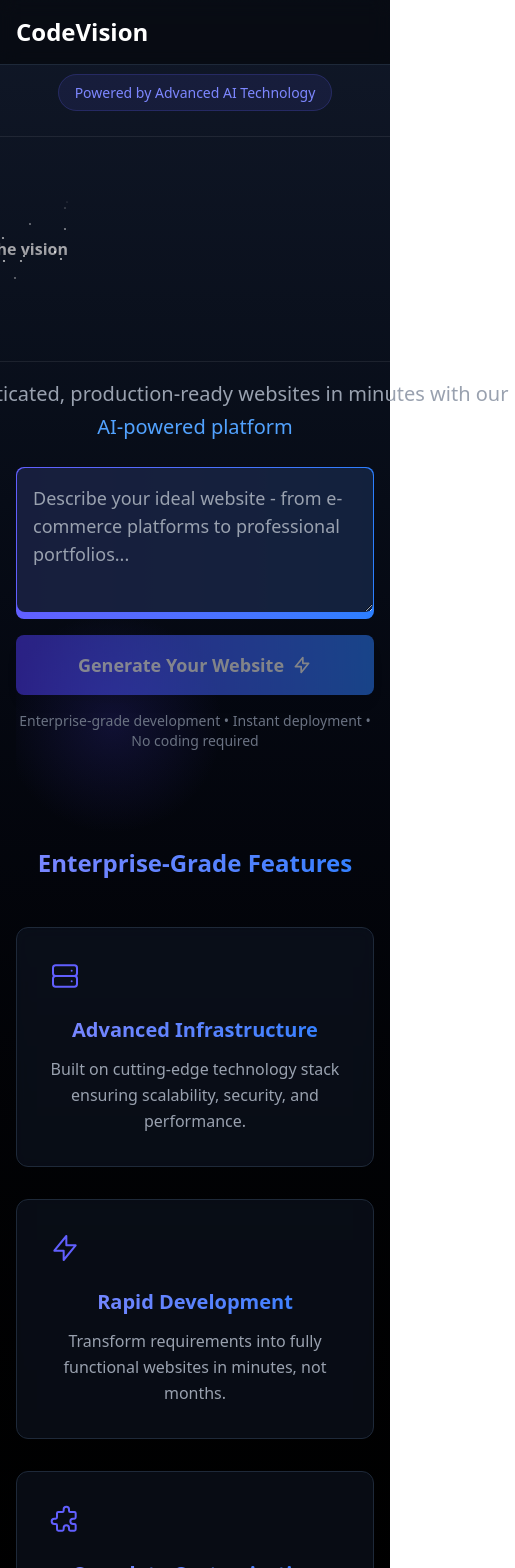
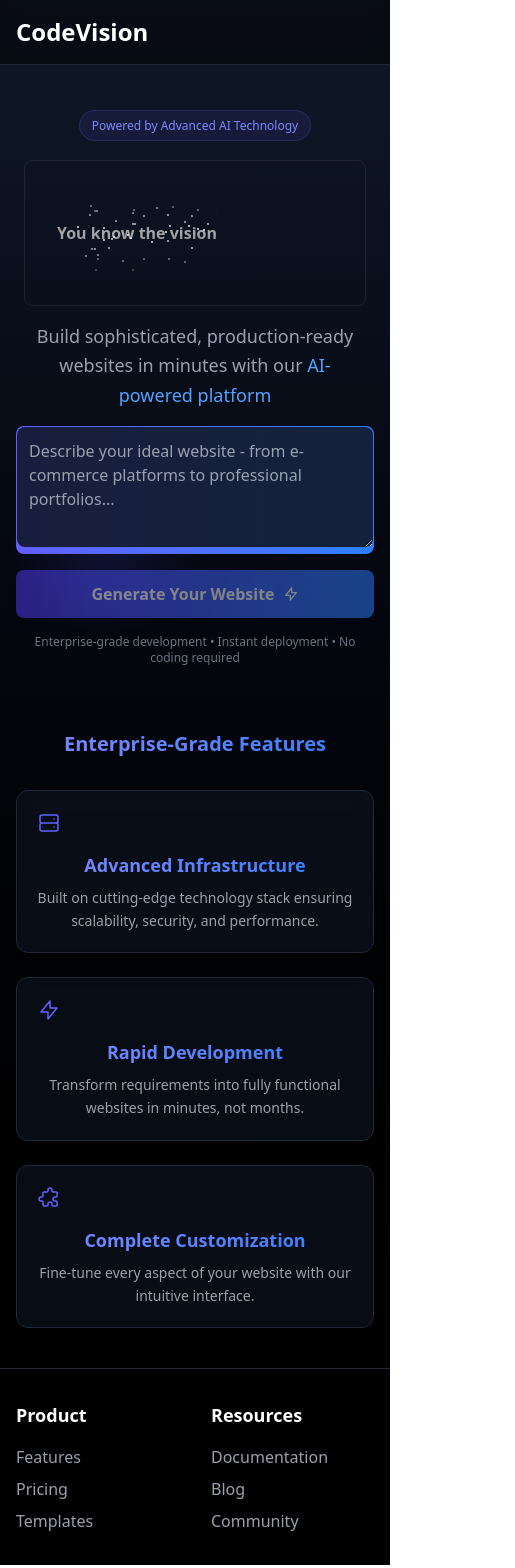
Before and after one commit to SankalpBadoni/CodeVision, a React (Vite) app in the folder client/: page / in a window 390 px wide. Shown: the top 1568 px of the page, 515 px wide, since content can reach past the window. Built offline with nearby package versions, Linux system fonts and the light colour scheme; no server answers.

Commit message:
fixed home UI for mobile view

```diff
--- a/client/src/components/TitleCard.jsx
+++ b/client/src/components/TitleCard.jsx
@@ -16,13 +16,29 @@ export const TextRevealCard = ({
   const [localWidth, setLocalWidth] = useState(0);
   const [isMouseOver, setIsMouseOver] = useState(false);
 
+  // Update dimensions when window resizes or on mount
   useEffect(() => {
-    if (cardRef.current) {
-      const { left, width: localWidth } =
-        cardRef.current.getBoundingClientRect();
-      setLeft(left);
-      setLocalWidth(localWidth);
-    }
+    const updateDimensions = () => {
+      if (cardRef.current) {
+        const rect = cardRef.current.getBoundingClientRect();
+        setLeft(rect.left);
+        setLocalWidth(rect.width);
+      }
+    };
+
+    // Initial calculation
+    updateDimensions();
+
+    // Setup resize listener
+    window.addEventListener('resize', updateDimensions);
+
+    // Re-calculate on scroll as position might change
+    window.addEventListener('scroll', updateDimensions);
+
+    return () => {
+      window.removeEventListener('resize', updateDimensions);
+      window.removeEventListener('scroll', updateDimensions);
+    };
   }, []);
 
   function mouseMoveHandler(event) {
@@ -30,8 +46,10 @@ export const TextRevealCard = ({
 
     const { clientX } = event;
     if (cardRef.current) {
-      const relativeX = clientX - left;
-      setWidthPercentage((relativeX / localWidth) * 100);
+      // Recalculate position each time to ensure accuracy
+      const rect = cardRef.current.getBoundingClientRect();
+      const relativeX = clientX - rect.left;
+      setWidthPercentage((relativeX / rect.width) * 100);
     }
   }
 
@@ -46,8 +64,10 @@ export const TextRevealCard = ({
     event.preventDefault();
     const clientX = event.touches[0].clientX;
     if (cardRef.current) {
-      const relativeX = clientX - left;
-      setWidthPercentage((relativeX / localWidth) * 100);
+      // Recalculate position each time to ensure accuracy
+      const rect = cardRef.current.getBoundingClientRect();
+      const relativeX = clientX - rect.left;
+      setWidthPercentage((relativeX / rect.width) * 100);
     }
   }
 
@@ -62,11 +82,11 @@ export const TextRevealCard = ({
       onTouchMove={touchMoveHandler}
       ref={cardRef}
       className={cn(
-        "bg-transparent border border-white/[0.08] w-[40rem] rounded-lg p-8 relative overflow-hidden",
+        "bg-transparent border border-white/[0.08] w-full max-w-[40rem] mx-auto rounded-lg p-8 relative overflow-hidden",
         className
       )}>
       {children}
-      <div className="h-40  relative flex items-center overflow-hidden">
+      <div className="h-20  relative flex items-center overflow-hidden">
         <motion.div
           style={{
             width: "100%",
--- a/client/src/routes/Home.jsx
+++ b/client/src/routes/Home.jsx
@@ -77,22 +77,22 @@ const Home = () => {
   };
 
   return (
-    <div className="container mx-auto px-4">
-      <div className="flex flex-col items-center justify-center min-h-[80vh] text-center pt-20 relative">
+    <div className="w-full overflow-x-hidden">
+      <div className="flex flex-col items-center justify-center min-h-[80vh] text-center pt-24 md:pt-20 relative max-w-full">
         <div className="absolute inset-0 -z-10 overflow-hidden">
-          <div className="absolute -top-40 -right-32 w-96 h-96 bg-indigo-500/10 rounded-full blur-3xl"></div>
-          <div className="absolute -bottom-40 -left-32 w-96 h-96 bg-blue-500/10 rounded-full blur-3xl"></div>
+          <div className="absolute -top-40 -right-32 w-72 md:w-96 h-72 md:h-96 bg-indigo-500/10 rounded-full blur-3xl"></div>
+          <div className="absolute -bottom-40 -left-32 w-72 md:w-96 h-72 md:h-96 bg-blue-500/10 rounded-full blur-3xl"></div>
         </div>
 
-        <div className="space-y-8 mb-6">
-          <div className="inline-block">
-            <span className="px-4 py-2 rounded-full text-sm font-medium bg-indigo-500/10 text-indigo-400 border border-indigo-500/20">
+        <div className="space-y-6 md:space-y-8 mb-4 md:mb-6 w-full px-4">
+          <div className="inline-block mt-4 md:mt-0">
+            <span className="px-3 py-1.5 md:px-4 md:py-2 rounded-full text-xs md:text-sm font-medium bg-indigo-500/10 text-indigo-400 border border-indigo-500/20">
               Powered by Advanced AI Technology
             </span>
           </div>
           <div className="max-w-4xl mx-auto space-y-4">
             <motion.div
-              className="absolute top-60 left-0 w-full h-[35%] opacity-20"
+              className="absolute top-40 md:top-60 left-0 w-full h-[35%] opacity-20"
               animate={{
                 background: [
                   "radial-gradient(circle at 20% 20%, #3b82f6 0%, transparent 20%)",
@@ -106,14 +106,14 @@ const Home = () => {
             {/* <h1 className="text-3xl md:text-5xl font-bold bg-gradient-to-r from-indigo-400 via-blue-500 to-indigo-600 text-transparent bg-clip-text leading-tight">
               Transform Your Vision Into Reality
             </h1> */}
-            <div>
+            <div className="px-2 md:px-0">
               <TextRevealCard
                 text="You know the vision "
                 revealText="We master the code ;) "
               ></TextRevealCard>
             </div>
 
-            <p className="text-xl md:text-2xl text-gray-400 font-light max-w-2xl mx-auto leading-relaxed">
+            <p className="text-lg md:text-xl lg:text-2xl text-gray-400 font-light max-w-2xl mx-auto leading-relaxed px-2 md:px-0">
               Build sophisticated, production-ready websites in minutes with our
               <span className="text-blue-400 font-normal">
                 {" "}
@@ -123,13 +123,13 @@ const Home = () => {
           </div>
         </div>
 
-        <div className="w-full max-w-2xl space-y-4 relative">
+        <div className="w-full px-4 max-w-2xl space-y-4 relative">
           <div className="p-[1px] rounded-lg bg-gradient-to-r from-indigo-500 to-blue-500">
             <textarea
               value={prompt}
               onChange={(e) => setPrompt(e.target.value)}
               placeholder="Describe your ideal website - from e-commerce platforms to professional portfolios..."
-              className="w-full p-4 rounded-lg bg-gray-900/90 border-none focus:outline-none text-white placeholder-gray-400 text-lg"
+              className="w-full p-3 md:p-4 rounded-lg bg-gray-900/90 border-none focus:outline-none text-white placeholder-gray-400 text-base md:text-lg"
               rows={4}
               onKeyDown={(e) => {
                 if(e.key === "Enter" && !e.shiftKey) {
@@ -144,7 +144,7 @@ const Home = () => {
           <button
             onClick={handleGenerate}
             disabled={isLoading || !prompt.trim()}
-            className={`w-full py-4 text-lg font-semibold bg-gradient-to-r from-indigo-600 to-blue-500
+            className={`w-full py-3 md:py-4 text-base md:text-lg font-semibold bg-gradient-to-r from-indigo-600 to-blue-500
               hover:from-indigo-700 hover:to-blue-600 transition-all duration-300 shadow-lg
               hover:shadow-xl rounded-lg flex items-center justify-center gap-2
               ${
@@ -154,7 +154,7 @@ const Home = () => {
             {isLoading ? (
               <>
                 <svg
-                  className="animate-spin h-5 w-5 text-white"
+                  className="animate-spin h-4 w-4 md:h-5 md:w-5 text-white"
                   xmlns="http://www.w3.org/2000/svg"
                   fill="none"
                   viewBox="0 0 24 24"
@@ -179,7 +179,7 @@ const Home = () => {
               <>
                 <span>Generate Your Website</span>
                 <svg
-                  className="w-5 h-5"
+                  className="w-4 h-4 md:w-5 md:h-5"
                   fill="none"
                   stroke="currentColor"
                   viewBox="0 0 24 24"
@@ -194,18 +194,18 @@ const Home = () => {
               </>
             )}
           </button>
-          <p className="text-sm text-gray-500">
+          <p className="text-xs md:text-sm text-gray-500">
             Enterprise-grade development • Instant deployment • No coding
             required
           </p>
         </div>
 
         {/* Features Section */}
-        <div className="mt-24 w-full max-w-6xl">
-          <h2 className="text-2xl font-bold mb-12 text-center bg-gradient-to-r from-indigo-400 to-blue-500 text-transparent bg-clip-text">
+        <div className="mt-16 md:mt-24 w-full px-4 max-w-6xl">
+          <h2 className="text-xl md:text-2xl font-bold mb-8 md:mb-12 text-center bg-gradient-to-r from-indigo-400 to-blue-500 text-transparent bg-clip-text">
             Enterprise-Grade Features
           </h2>
-          <div className="grid grid-cols-1 md:grid-cols-3 gap-8 mb-10">
+          <div className="grid grid-cols-1 md:grid-cols-3 gap-6 md:gap-8 mb-10">
             <FeatureCard
               icon={<ServerIcon />}
               title="Advanced Infrastructure"
@@ -229,21 +229,21 @@ const Home = () => {
 };
 
 const FeatureCard = ({ icon, title, description }) => (
-  <div className="p-8 rounded-xl bg-gray-900/50 border border-gray-800 backdrop-blur-sm hover:bg-gray-900/70 transition-all duration-300 group">
-    <div className="text-indigo-500 mb-6 group-hover:scale-110 transition-transform duration-300">
+  <div className="p-5 md:p-8 rounded-xl bg-gray-900/50 border border-gray-800 backdrop-blur-sm hover:bg-gray-900/70 transition-all duration-300 group">
+    <div className="text-indigo-500 mb-4 md:mb-6 group-hover:scale-110 transition-transform duration-300">
       {icon}
     </div>
-    <h3 className="text-xl font-semibold mb-3 bg-gradient-to-r from-indigo-400 to-blue-500 text-transparent bg-clip-text">
+    <h3 className="text-lg md:text-xl font-semibold mb-2 md:mb-3 bg-gradient-to-r from-indigo-400 to-blue-500 text-transparent bg-clip-text">
       {title}
     </h3>
-    <p className="text-gray-400 leading-relaxed">{description}</p>
+    <p className="text-sm md:text-base text-gray-400 leading-relaxed">{description}</p>
   </div>
 );
 
 // SVG Icons
 const ServerIcon = () => (
   <svg
-    className="w-8 h-8"
+    className="w-6 h-6 md:w-8 md:h-8"
     fill="none"
     stroke="currentColor"
     viewBox="0 0 24 24"
@@ -259,7 +259,7 @@ const ServerIcon = () => (
 
 const SpeedIcon = () => (
   <svg
-    className="w-8 h-8"
+    className="w-6 h-6 md:w-8 md:h-8"
     fill="none"
     stroke="currentColor"
     viewBox="0 0 24 24"
@@ -275,7 +275,7 @@ const SpeedIcon = () => (
 
 const CustomizeIcon = () => (
   <svg
-    className="w-8 h-8"
+    className="w-6 h-6 md:w-8 md:h-8"
     fill="none"
     stroke="currentColor"
     viewBox="0 0 24 24"
```
